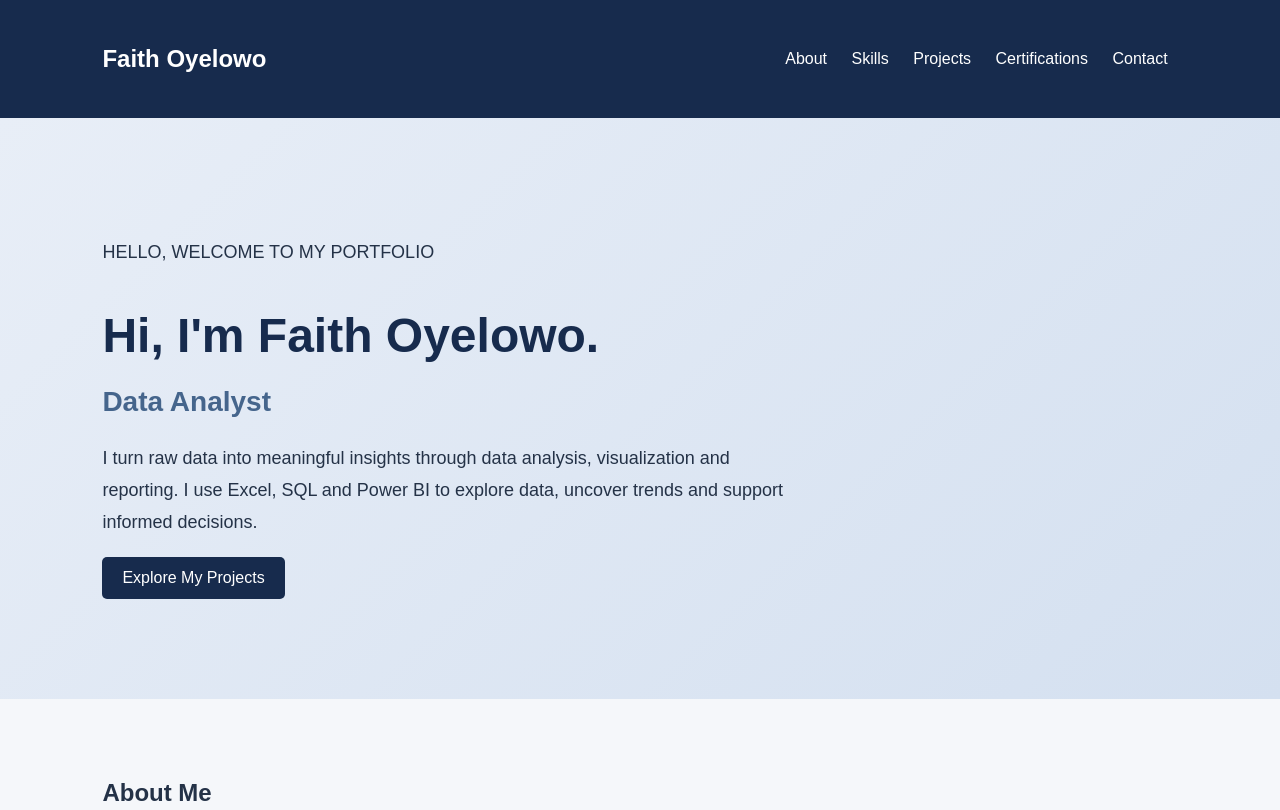
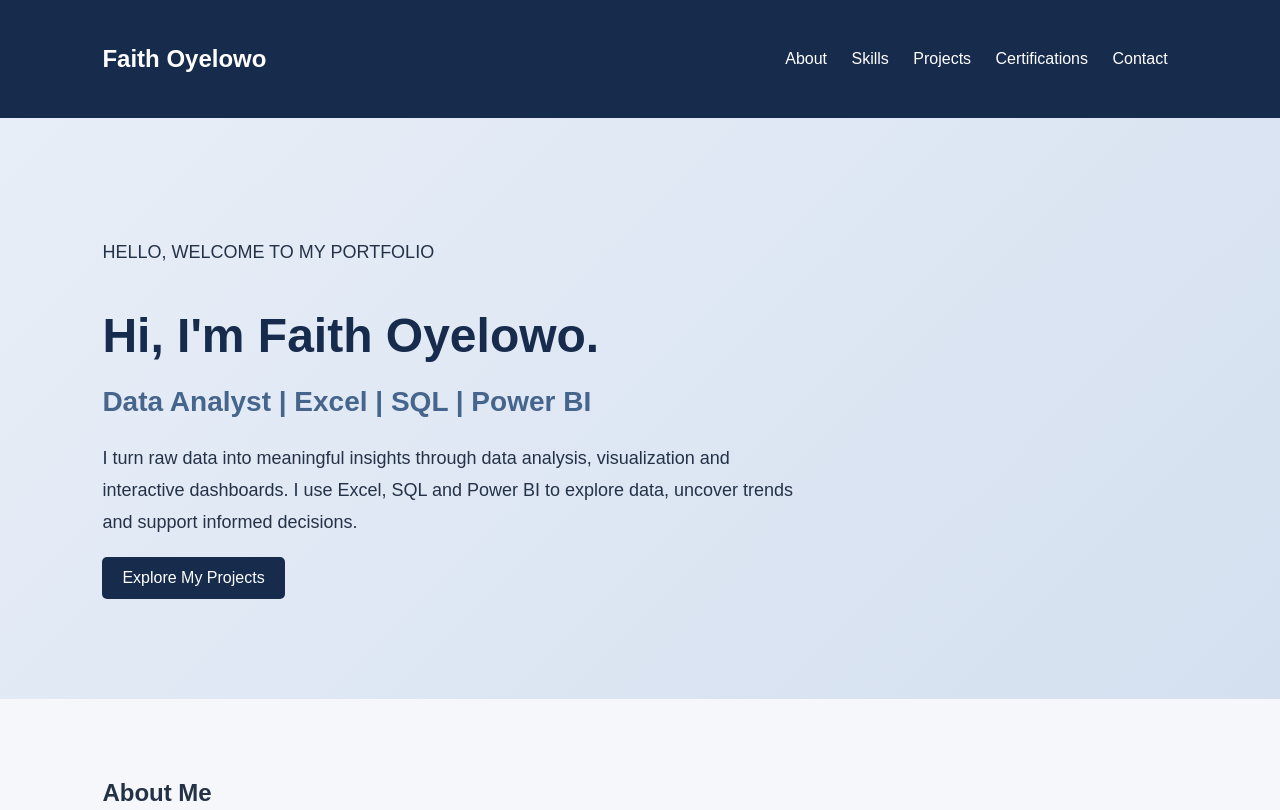
Before and after one commit to faithoyelowo/faithoyelowo.github.io, a plain HTML site: page index.html in a window 1280 px wide. Shown: the top 810 px of the page. Drawn offline with Linux system fonts and the light colour scheme.

Commit message:
Improve homepage introduction

```diff
--- a/index.html
+++ b/index.html
@@ -170,9 +170,9 @@
 <section class="hero">
     <p>HELLO, WELCOME TO MY PORTFOLIO</p>
     <h1>Hi, I'm Faith Oyelowo.</h1>
-    <h2>Data Analyst</h2>
+    <h2>Data Analyst | Excel | SQL | Power BI</h2>
     <p>I turn raw data into meaningful insights
-    through data analysis, visualization and reporting.
+    through data analysis, visualization and interactive dashboards.
     I use Excel, SQL and Power BI to explore data,
     uncover trends and support informed decisions.</p>
     <a class="button" href="#projects">Explore My Projects</a>
```
